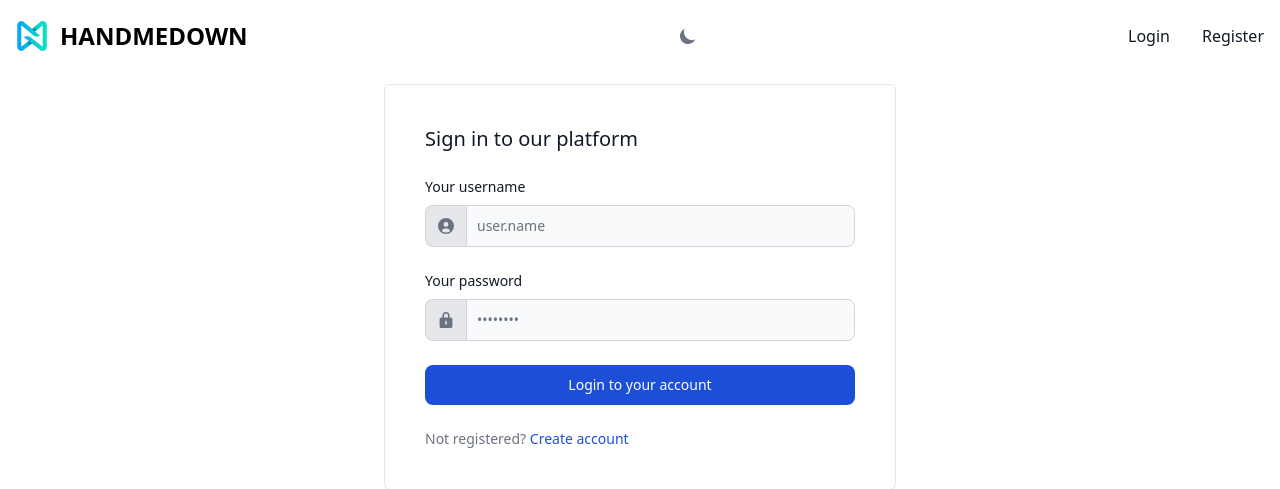
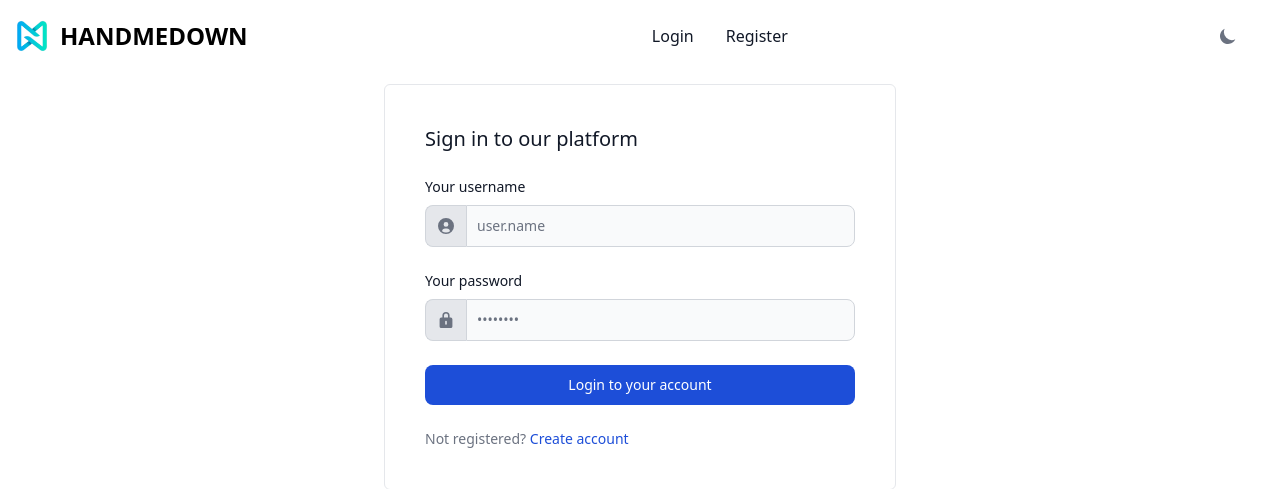
Before and after one commit to AristonCatipay/django_online_marketplace, a Django app: a page that uses core/templates/core/base.html in a window 1280 px wide. Shown: the top 489 px of the page. Run offline with Django 4.2, Linux system fonts and the light colour scheme; style sheets or scripts are compiled from the project's sources; some libraries are stand-ins or nearby versions.

Commit message:
Moved the dark and light button.

```diff
--- a/core/templates/core/base.html
+++ b/core/templates/core/base.html
@@ -90,6 +90,7 @@
                <img src="{% static 'handmedown_logo.png' %}" class="h-8 mr-3" alt="HANDMEDOWN Logo" />
                <span class="self-center text-2xl font-bold whitespace-nowrap dark:text-white">HANDMEDOWN</span>
             </a>
+            <div class="flex items-center md:order-2">
                 <button id="theme-toggle" type="button" class="mx-4 text-gray-500 dark:text-gray-400 hover:bg-gray-100 dark:hover:bg-gray-700 focus:outline-none focus:ring-4 focus:ring-gray-200 dark:focus:ring-gray-700 rounded-lg text-sm p-2.5">
                     <svg id="theme-toggle-dark-icon" class="hidden w-5 h-5" fill="currentColor" viewBox="0 0 20 20" xmlns="http://www.w3.org/2000/svg"><path d="M17.293 13.293A8 8 0 016.707 2.707a8.001 8.001 0 1010.586 10.586z"></path></svg>
                     <svg id="theme-toggle-light-icon" class="hidden w-5 h-5" fill="currentColor" viewBox="0 0 20 20" xmlns="http://www.w3.org/2000/svg"><path d="M10 2a1 1 0 011 1v1a1 1 0 11-2 0V3a1 1 0 011-1zm4 8a4 4 0 11-8 0 4 4 0 018 0zm-.464 4.95l.707.707a1 1 0 001.414-1.414l-.707-.707a1 1 0 00-1.414 1.414zm2.12-10.607a1 1 0 010 1.414l-.706.707a1 1 0 11-1.414-1.414l.707-.707a1 1 0 011.414 0zM17 11a1 1 0 100-2h-1a1 1 0 100 2h1zm-7 4a1 1 0 011 1v1a1 1 0 11-2 0v-1a1 1 0 011-1zM5.05 6.464A1 1 0 106.465 5.05l-.708-.707a1 1 0 00-1.414 1.414l.707.707zm1.414 8.486l-.707.707a1 1 0 01-1.414-1.414l.707-.707a1 1 0 011.414 1.414zM4 11a1 1 0 100-2H3a1 1 0 000 2h1z" fill-rule="evenodd" clip-rule="evenodd"></path></svg>
@@ -100,6 +101,7 @@
                          <path stroke="currentColor" stroke-linecap="round" stroke-linejoin="round" stroke-width="2" d="M1 1h15M1 7h15M1 13h15"/>
                       </svg>
                 </button>
+            </div>
             <div class="hidden w-full md:block md:w-auto" id="navbar-default">
                <ul class="font-medium flex flex-col p-4 md:p-0 mt-4 border border-gray-100 rounded-lg bg-gray-50 md:flex-row md:space-x-8 md:mt-0 md:border-0 md:bg-white dark:bg-gray-800 md:dark:bg-gray-900 dark:border-gray-700">
                   <li>
```
Lines whose indentation alone changed are shown as unchanged.
